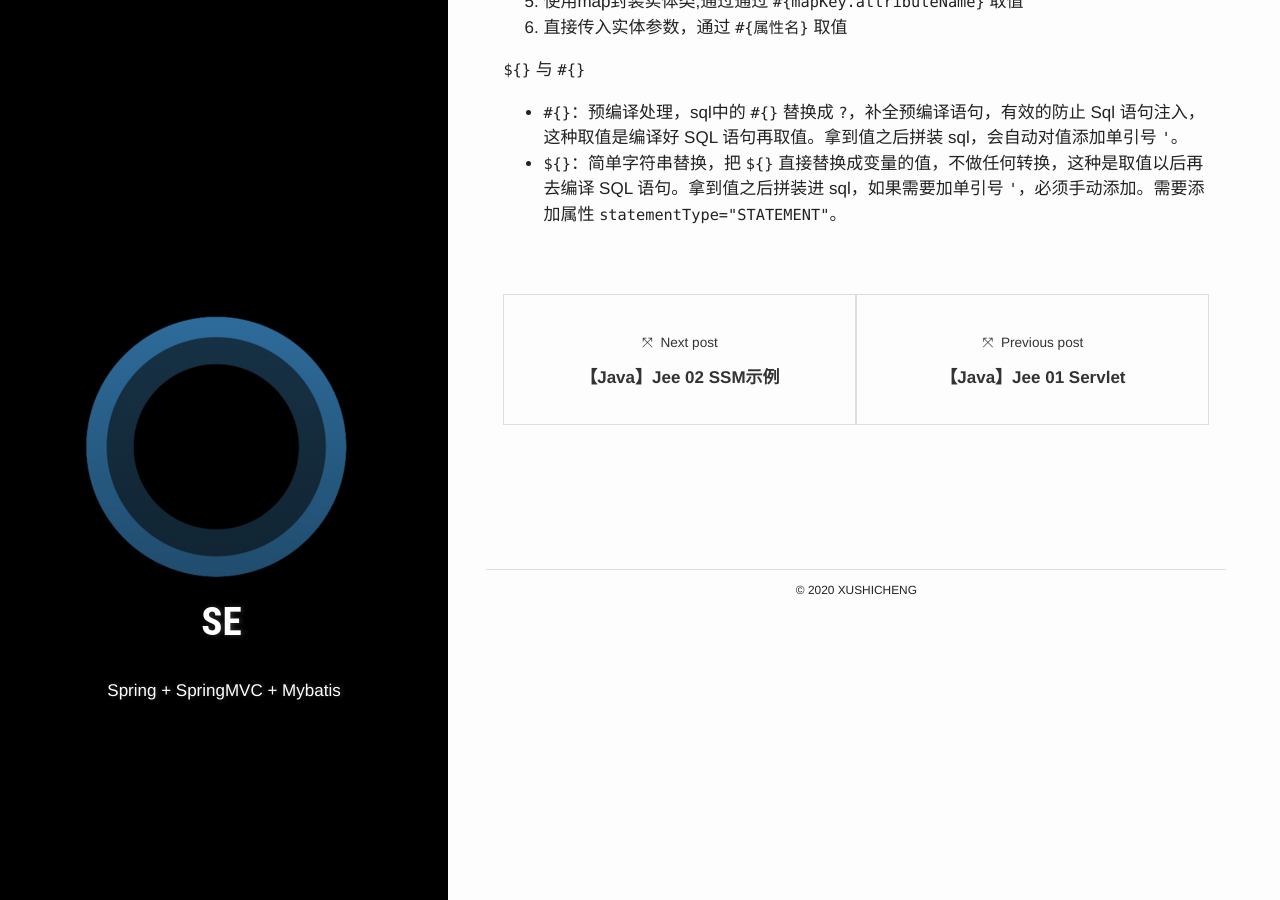
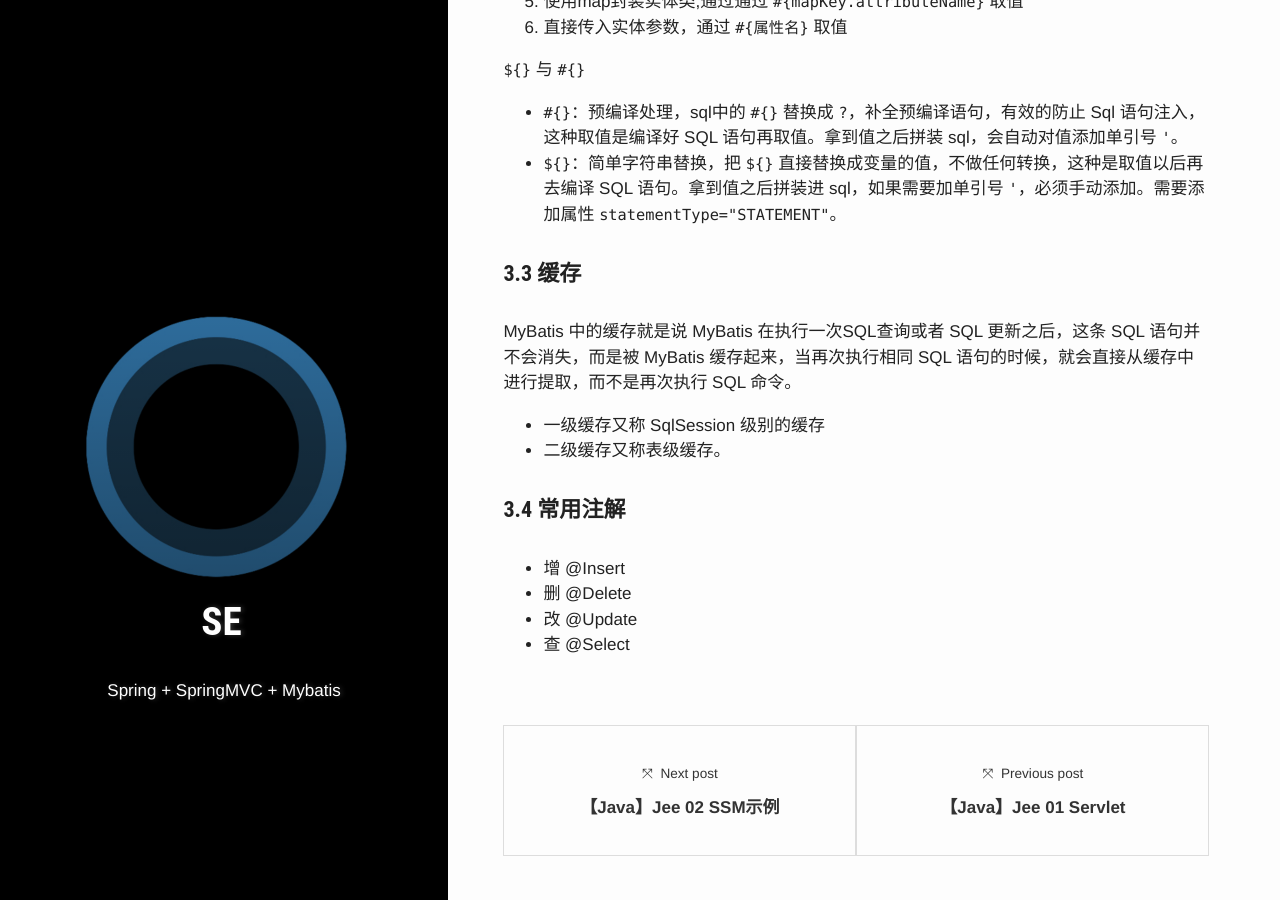
Before and after one commit to PetePro/PetePro.github.io, a Jekyll site: the page built from _posts/SoftwareEngineering/2020-02-01-ssm.markdown, in a window 1280 px wide and 900 px high, scrolled down 9290 px. Built offline with Jekyll 4.4.1, drawn with Linux system fonts in a browser that asks for light colours; some web fonts are replaced.

Commit message:
Update 2020-02-01-ssm.markdown

```diff
--- a/_posts/SoftwareEngineering/2020-02-01-ssm.markdown
+++ b/_posts/SoftwareEngineering/2020-02-01-ssm.markdown
@@ -284,3 +284,14 @@ Mybatis 的逆向工程中会生成实例及实例对应的 example，example
 `${}` 与 `#{}`
 - `#{}`：预编译处理，sql中的 `#{}` 替换成 `?`，补全预编译语句，有效的防止 Sql 语句注入，这种取值是编译好 SQL 语句再取值。拿到值之后拼装 sql，会自动对值添加单引号 `'`。
 - `${}`：简单字符串替换，把 `${}` 直接替换成变量的值，不做任何转换，这种是取值以后再去编译 SQL 语句。拿到值之后拼装进 sql，如果需要加单引号 `'`，必须手动添加。需要添加属性 `statementType="STATEMENT"`。
+
+#### 3.3 缓存
+MyBatis 中的缓存就是说 MyBatis 在执行一次SQL查询或者 SQL 更新之后，这条 SQL 语句并不会消失，而是被 MyBatis 缓存起来，当再次执行相同 SQL 语句的时候，就会直接从缓存中进行提取，而不是再次执行 SQL 命令。
+- 一级缓存又称 SqlSession 级别的缓存
+- 二级缓存又称表级缓存。
+
+#### 3.4 常用注解
+- 增 @Insert
+- 删 @Delete
+- 改 @Update
+- 查 @Select
```
